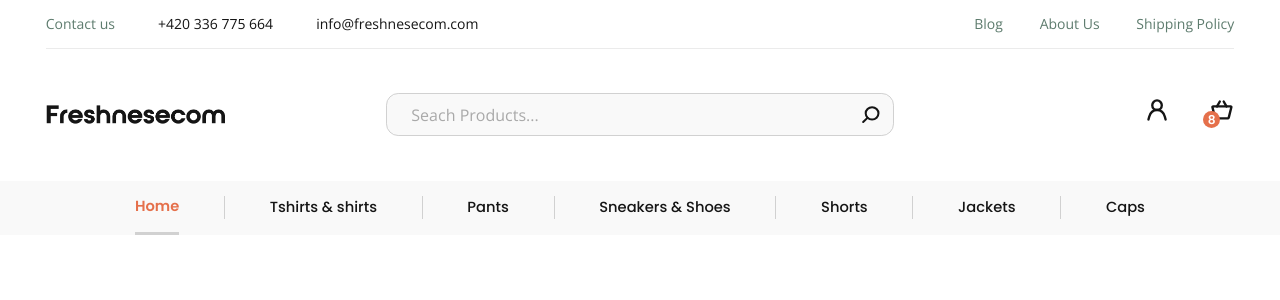
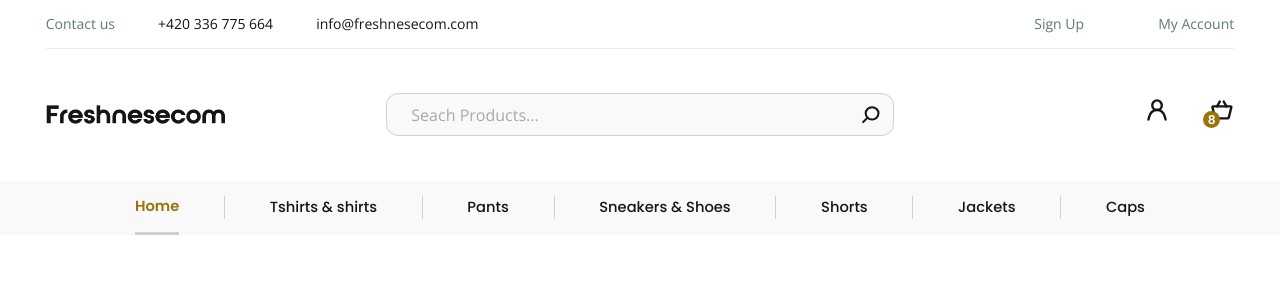
Before and after one commit to Albeiromr/Ecommerce-clean-template, a React (Create React App) app: page / in a window 1280 px wide. Shown: the top 300 px of the page. Built offline with nearby package versions, Linux system fonts and the light colour scheme.

Commit message:
Delete extra links in the header

```diff
--- a/src/components/Header/1025px-1920px.scss
+++ b/src/components/Header/1025px-1920px.scss
@@ -47,7 +47,7 @@
     }
 
     &__contact-links {
-      width: clamp(260px, 18.848vw, 311.52px);
+      width: clamp(200px, 9.848vw, 311.52px);
       height: 33.407%;
       display: flex;
       flex-direction: row;
--- a/src/components/Header/600px-1024px.scss
+++ b/src/components/Header/600px-1024px.scss
@@ -46,7 +46,7 @@
     }
 
     &__contact-links {
-      width: clamp(186.726px, 31.121vw, 318.66px);
+      width: clamp(140.726px, 17.121vw, 318.66px);
       height: 33.407%;
       display: flex;
       flex-direction: row;
--- a/src/components/Header/Header.tsx
+++ b/src/components/Header/Header.tsx
@@ -20,9 +20,8 @@ const Header = () => {
         </div>
 
         <div className="header__contact-links">
-          <p className="header__green-link">Blog</p>
-          <p className="header__green-link">About Us</p>
-          <p className="header__green-link">Shipping Policy</p>
+          <p className="header__green-link">Sign Up</p>
+          <p className="header__green-link">My Account</p>
         </div>
       </div>
 
--- a/src/sass/_variables.scss
+++ b/src/sass/_variables.scss
@@ -13,7 +13,7 @@ $c2-A: #5E7C6E;
 $c2-B: #1B3B30;
 
 //c4
-$c4-A: #E5704B;
+$c4-A: #9C720B;
 
 //////////////////////
 
```
